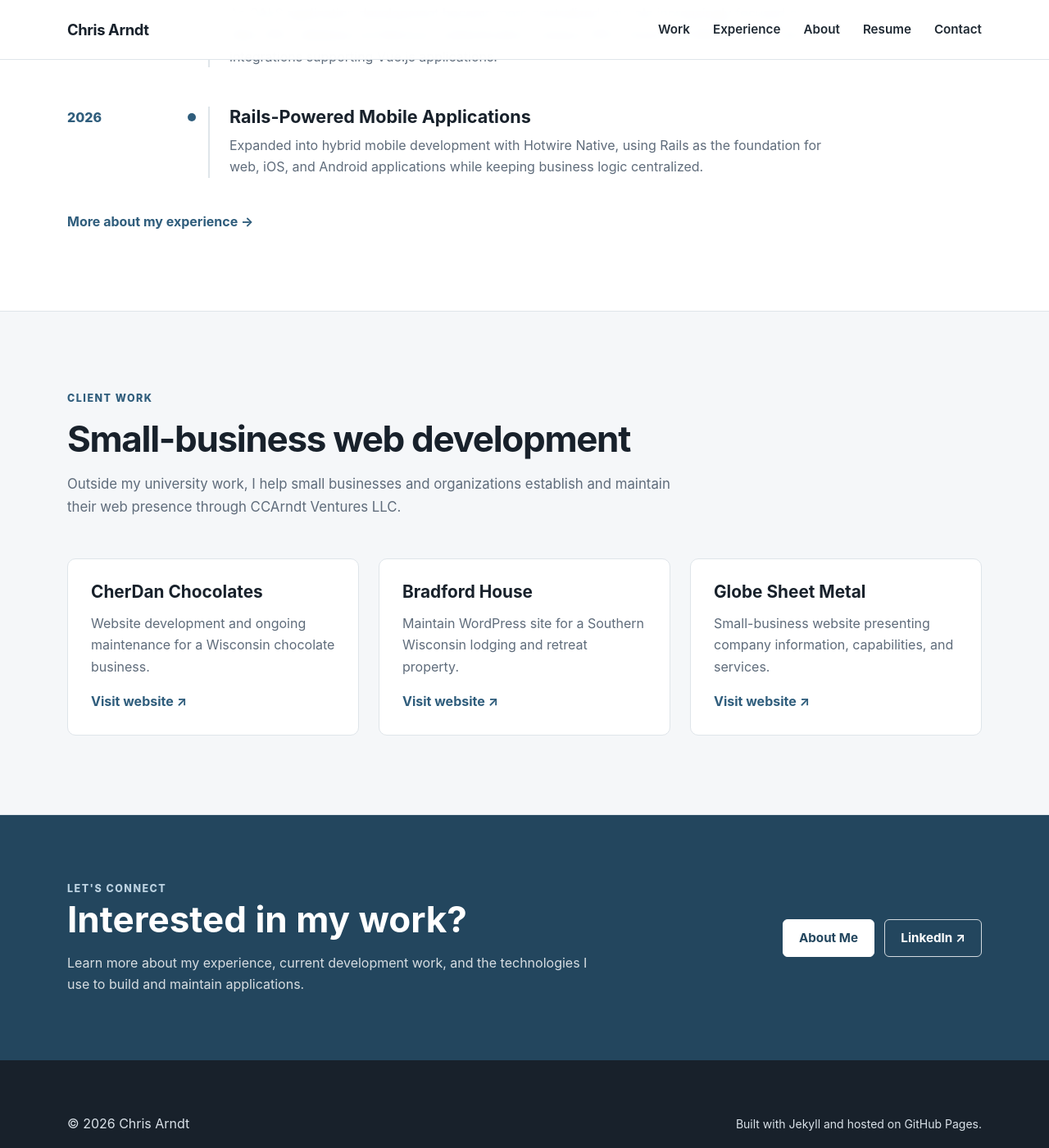
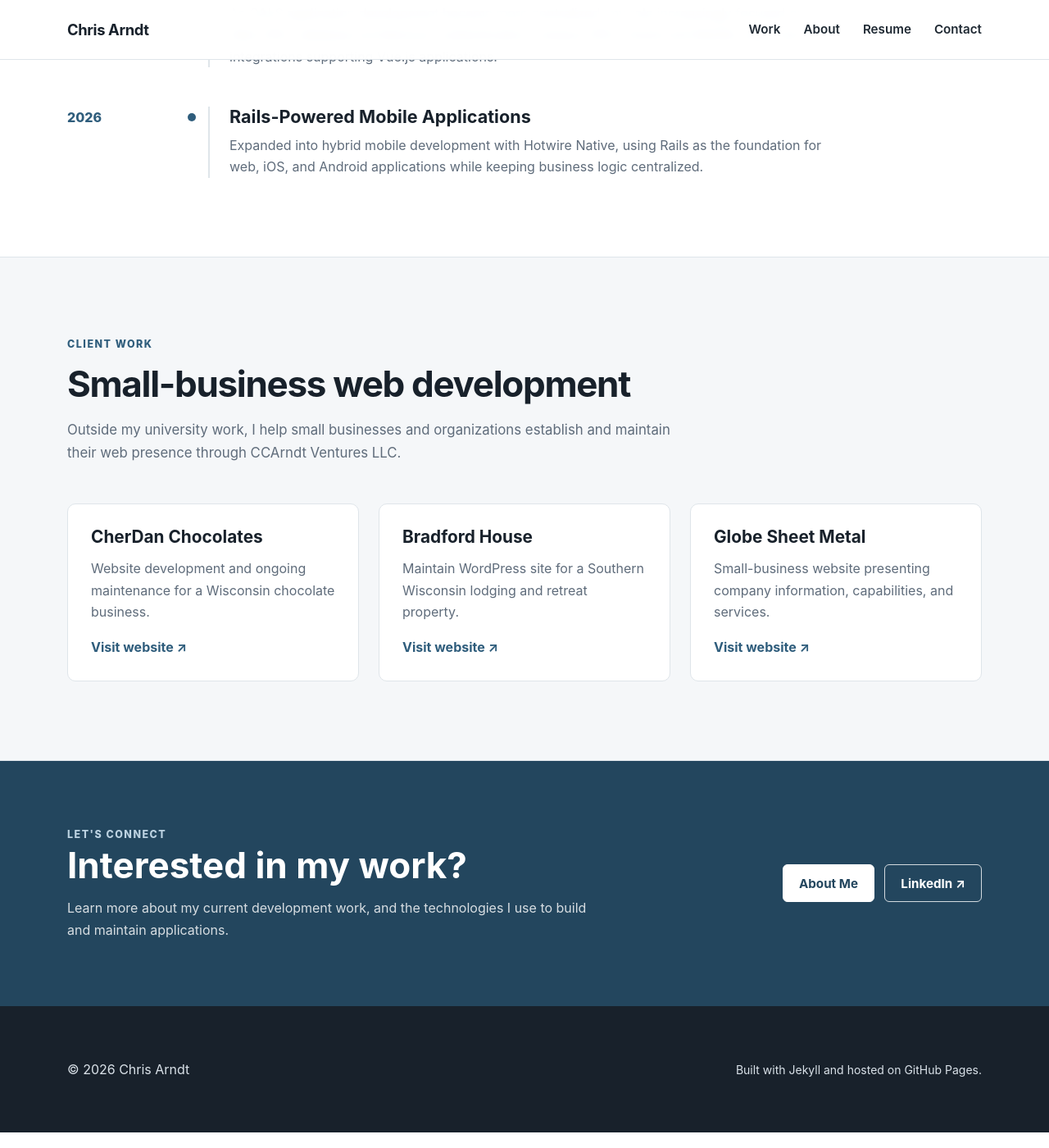
Before and after one commit to Chrisgo-75/chrisgo-75.github.io, a Jekyll site: the page built from index.html, in a window 1280 px wide and 1400 px high, scrolled down 4019 px. Shown: the whole window at 82% size. Built offline with Jekyll 4.4.1, drawn with Linux system fonts in a browser that asks for light colours.

Commit message:
Removed Experience page and links to this page. Add resume page and resume file.

```diff
--- a/_includes/header.html
+++ b/_includes/header.html
@@ -6,7 +6,6 @@
 
     <nav class="site-nav" aria-label="Main navigation">
       <a href="{{ '/work/' | relative_url }}">Work</a>
-      <a href="{{ '/experience/' | relative_url }}">Experience</a>
       <a href="{{ '/about/' | relative_url }}">About</a>
       <a href="{{ '/resume/' | relative_url }}">Resume</a>
       <a href="{{ '/contact/' | relative_url }}">Contact</a>
--- a/about.html
+++ b/about.html
@@ -394,11 +394,6 @@ permalink: /about/
         View My Work
       </a>
 
-      <a href="{{ '/experience/' | relative_url }}"
-         class="btn btn-secondary">
-        Experience
-      </a>
-
       <a href="https://www.linkedin.com/in/chrisarndt777/"
          target="_blank"
          rel="noopener"
--- a/index.html
+++ b/index.html
@@ -32,8 +32,8 @@ title: Home
         View My Work
       </a>
 
-      <a href="{{ '/experience/' | relative_url }}" class="btn btn-secondary">
-        Experience
+      <a href="{{ '/about/' | relative_url }}" class="btn btn-secondary">
+        About Me
       </a>
     </div>
   </div>
@@ -374,11 +374,6 @@ title: Home
 
     </div>
 
-    <div class="section-actions">
-      <a href="{{ '/experience/' | relative_url }}" class="text-link">
-        More about my experience →
-      </a>
-    </div>
   </div>
 </section>
 
@@ -465,7 +460,7 @@ title: Home
       <h2>Interested in my work?</h2>
 
       <p>
-        Learn more about my experience, current development work,
+        Learn more about my current development work,
         and the technologies I use to build and maintain applications.
       </p>
     </div>
```
Also changed, not shown: resume.html (added, +45 -0 lines), work.html (+0 -7 lines), 1 other file.
